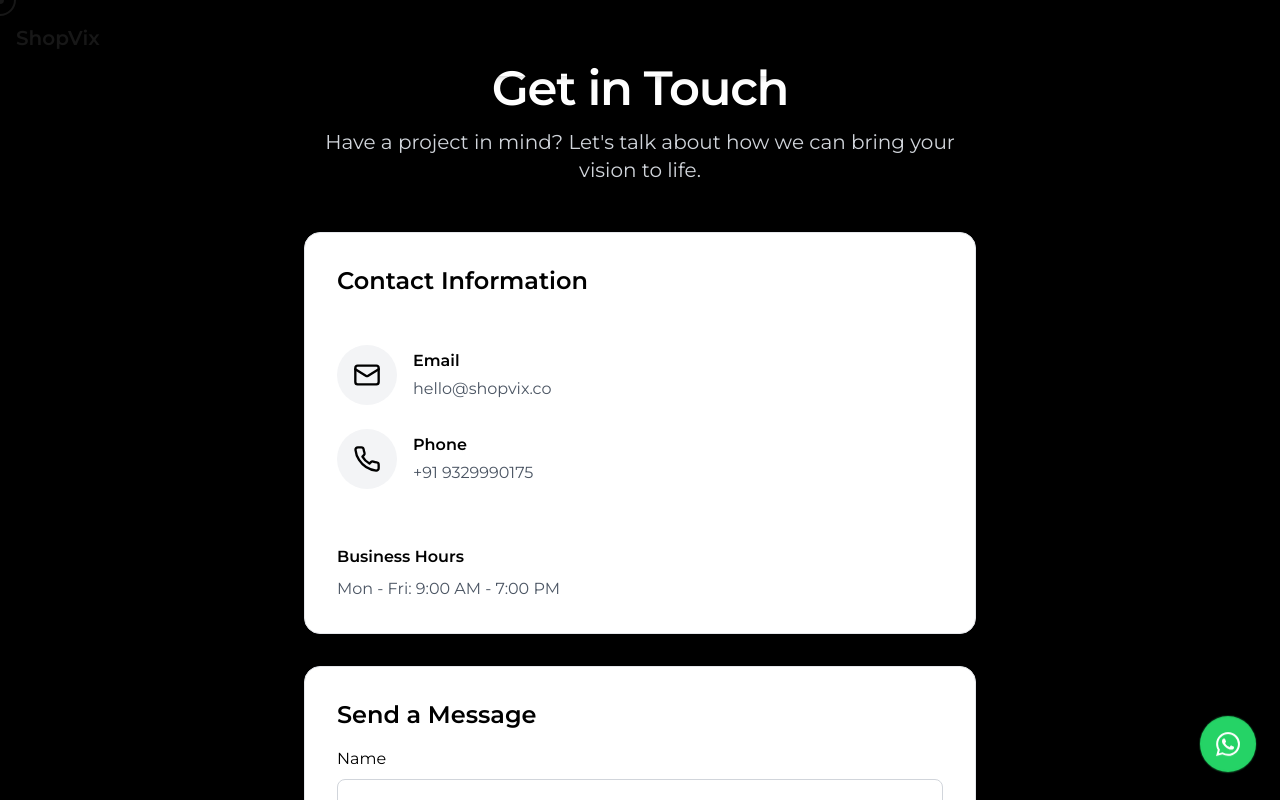
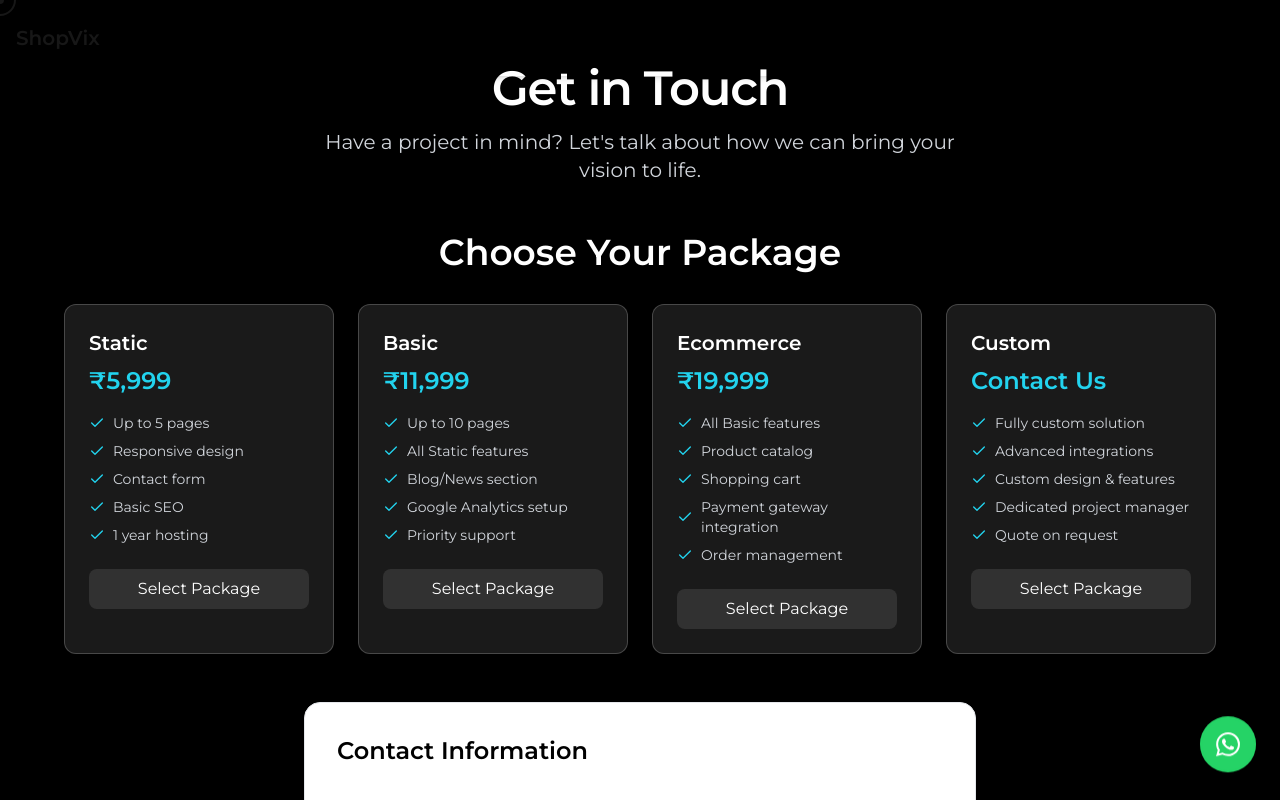
Before and after one commit to dhruvshibhare/shop, a Next.js app: page /contact in a window 1280 px wide. Shown: the top 800 px of the page. Built offline with nearby package versions, Linux system fonts and the light colour scheme.

Commit message:
Update page.js

```diff
--- a/app/contact/page.js
+++ b/app/contact/page.js
@@ -2,7 +2,7 @@
 
 import { useState } from 'react';
 import { motion } from 'framer-motion';
-import { Mail, Phone } from 'lucide-react';
+import { Mail, Phone, Check } from 'lucide-react';
 
 export default function Contact() {
   const [formData, setFormData] = useState({
@@ -10,7 +10,8 @@ export default function Contact() {
     email: '',
     phone: '',
     message: '',
-    service: ''
+    service: '',
+    package: ''
   });
 
   const [formStatus, setFormStatus] = useState(null);
@@ -25,6 +26,53 @@ export default function Contact() {
 
   // Place your Google Apps Script Web App URL here
   const GOOGLE_SCRIPT_URL = 'https://sheetdb.io/api/v1/izopzypfwgzkz';
+
+  const pricingPlans = [
+    {
+      name: 'Static',
+      price: '₹5,999',
+      features: [
+        'Up to 5 pages',
+        'Responsive design',
+        'Contact form',
+        'Basic SEO',
+        '1 year hosting',
+      ],
+    },
+    {
+      name: 'Basic',
+      price: '₹11,999',
+      features: [
+        'Up to 10 pages',
+        'All Static features',
+        'Blog/News section',
+        'Google Analytics setup',
+        'Priority support',
+      ],
+    },
+    {
+      name: 'Ecommerce',
+      price: '₹19,999',
+      features: [
+        'All Basic features',
+        'Product catalog',
+        'Shopping cart',
+        'Payment gateway integration',
+        'Order management',
+      ],
+    },
+    {
+      name: 'Custom',
+      price: 'Contact Us',
+      features: [
+        'Fully custom solution',
+        'Advanced integrations',
+        'Custom design & features',
+        'Dedicated project manager',
+        'Quote on request',
+      ],
+    },
+  ];
 
   const handleSubmit = async (e) => {
     e.preventDefault();
@@ -42,7 +90,8 @@ export default function Contact() {
           email: '',
           phone: '',
           message: '',
-          service: ''
+          service: '',
+          package: ''
         });
       } else {
         setFormStatus('error');
@@ -72,6 +121,48 @@ export default function Contact() {
               Have a project in mind? Let&apos;s talk about how we can bring your vision to life.
             </p>
           </motion.div>
+          {/* Pricing Packages Section */}
+          <motion.div
+            initial={{ opacity: 0, y: 20 }}
+            animate={{ opacity: 1, y: 0 }}
+            transition={{ duration: 0.6, delay: 0.1 }}
+            className="max-w-6xl mx-auto mb-12"
+          >
+            <h2 className="text-3xl md:text-4xl font-bold text-center mb-8 text-white">
+              Choose Your Package
+            </h2>
+            <div className="grid grid-cols-1 md:grid-cols-2 lg:grid-cols-4 gap-6">
+              {pricingPlans.map((plan, idx) => (
+                <div
+                  key={plan.name}
+                  className="bg-white/10 backdrop-blur-lg border border-white/20 rounded-xl p-6 hover:border-white/40 transition-all duration-300 hover:scale-105"
+                >
+                  <h3 className="text-xl font-bold text-white mb-2">{plan.name}</h3>
+                  <div className="text-2xl font-bold text-cyan-400 mb-4">{plan.price}</div>
+                  <ul className="space-y-2 mb-6">
+                    {plan.features.map((feature, i) => (
+                      <li key={i} className="flex items-center gap-2 text-sm text-gray-300">
+                        <Check className="w-4 h-4 text-cyan-400 flex-shrink-0" />
+                        {feature}
+                      </li>
+                    ))}
+                  </ul>
+                  <button
+                    type="button"
+                    onClick={() => setFormData(prev => ({ ...prev, package: plan.name }))}
+                    className={`w-full py-2 px-4 rounded-lg font-medium transition-colors ${
+                      formData.package === plan.name
+                        ? 'bg-cyan-400 text-black'
+                        : 'bg-white/10 text-white hover:bg-white/20'
+                    }`}
+                  >
+                    {formData.package === plan.name ? 'Selected' : 'Select Package'}
+                  </button>
+                </div>
+              ))}
+            </div>
+          </motion.div>
+
           <div className="grid grid-cols-1 gap-8 max-w-2xl mx-auto">
             <motion.div
               initial={{ opacity: 0, x: -30 }}
@@ -160,11 +251,29 @@ export default function Contact() {
                   >
                     <option value="">Select a service</option>
                     <option value="web-development">Web Development</option>
+                    <option value="ecommerce">E-commerce Development</option>
                     <option value="interactive">Interactive Experiences</option>
                     <option value="design">UX/UI Design</option>
                     <option value="performance">Performance Optimization</option>
+                    <option value="maintenance">Website Maintenance</option>
+                    <option value="seo">SEO Services</option>
                   </select>
                 </div>
+                {formData.package && (
+                  <div>
+                    <label className="block mb-2 font-medium text-black">Selected Package</label>
+                    <div className="p-3 border border-gray-300 rounded-lg bg-gray-50 text-black">
+                      <span className="font-semibold">{formData.package}</span>
+                      <button
+                        type="button"
+                        onClick={() => setFormData(prev => ({ ...prev, package: '' }))}
+                        className="ml-2 text-sm text-gray-500 hover:text-gray-700"
+                      >
+                        Change
+                      </button>
+                    </div>
+                  </div>
+                )}
                 <div>
                   <label htmlFor="message" className="block mb-2 font-medium text-black">Message</label>
                   <textarea
```
